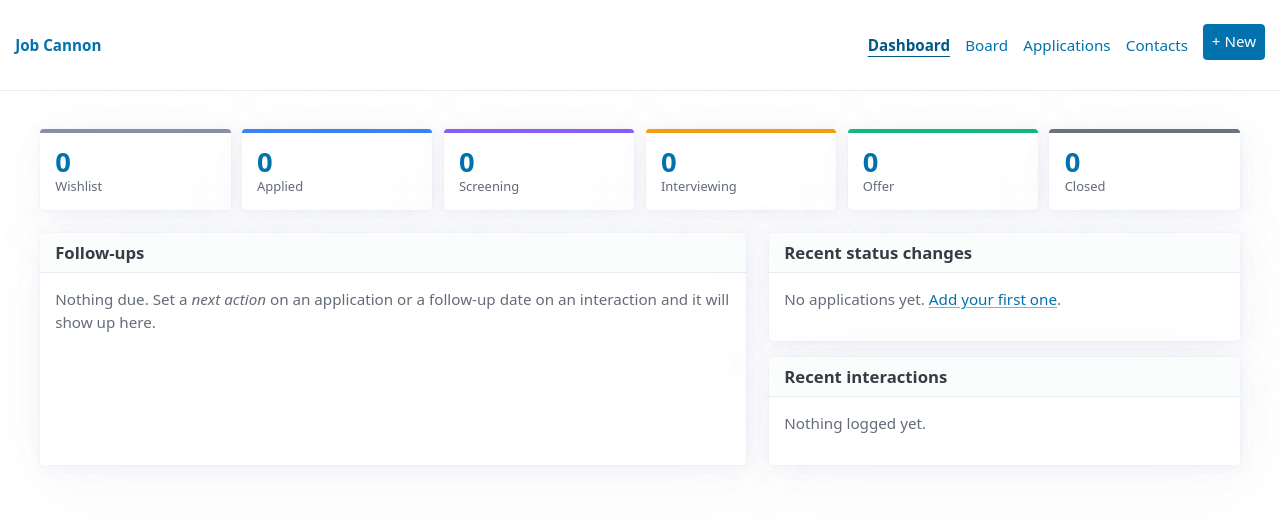
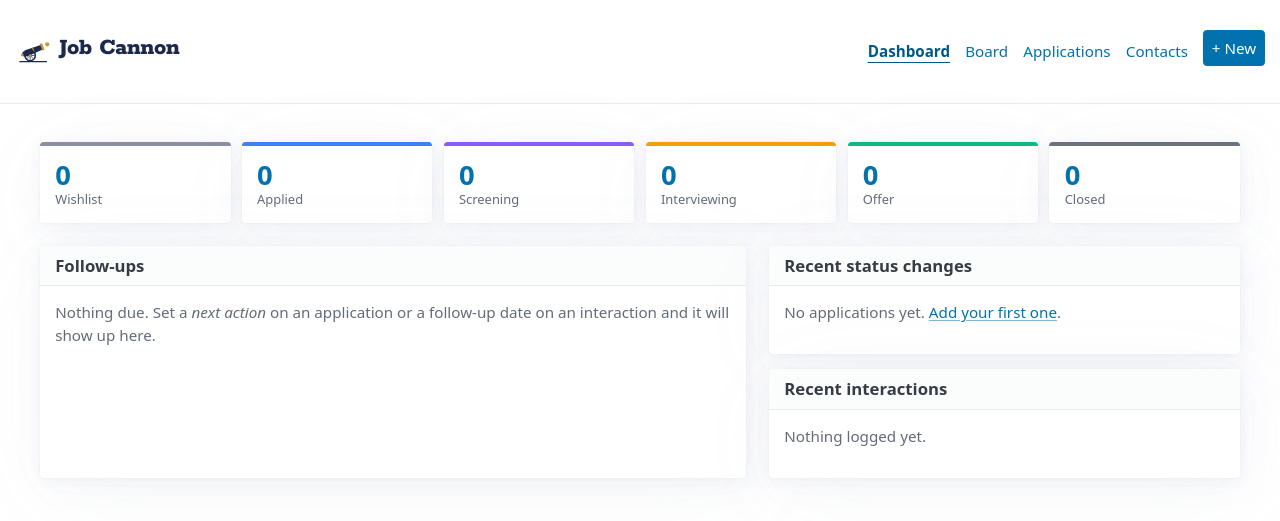
Before and after one commit to mbskinny/job-cannon, a FastAPI app: page / in a window 1280 px wide. Shown: the top 521 px of the page. Run offline with FastAPI, Linux system fonts and the light colour scheme; parts of the project's set-up code (start-up, migrations or seed data) failed here and were passed over.

Commit message:
Add Job Cannon logo, favicon, and header branding
Adopts logo option A ("Classic"): a navy cannon with brass trim.

- static/logo.svg: full-detail mark for use outside the app
- static/favicon.svg: simplified mark on a cream tile for small sizes
- Header shows the inline mark plus a Rokkitt wordmark; logo colors
  adapt to dark mode via CSS variables
- Rokkitt 800 (latin, OFL) vendored so the app stays offline-capable

Co-Authored-By: Claude Opus 5.5 <noreply@anthropic.com>

```diff
--- a/src/job_cannon/static/app.css
+++ b/src/job_cannon/static/app.css
@@ -1,4 +1,11 @@
 /* Job Cannon — small layer on top of Pico */
+@font-face {
+  font-family: "Rokkitt";
+  font-style: normal;
+  font-weight: 800;
+  font-display: swap;
+  src: url("/static/fonts/rokkitt-800-latin.woff2") format("woff2");
+}
 :root {
   --jc-wishlist: #8b8fa3;
   --jc-applied: #3b82f6;
@@ -9,11 +16,23 @@
   --jc-withdrawn: #6b7280;
   --jc-muted: var(--pico-muted-color);
   --pico-font-size: 95%;
+  --jc-logo-ink: #1B2A4A;
+  --jc-logo-brass: #C8963E;
+}
+@media (prefers-color-scheme: dark) {
+  :root:not([data-theme="light"]) { --jc-logo-ink: #E9E2D2; --jc-logo-brass: #D9A853; }
 }
 
 .site-header { border-bottom: 1px solid var(--pico-muted-border-color); margin-bottom: 1.5rem; }
 .site-header nav a[aria-current="page"] { font-weight: 600; text-decoration: underline; text-underline-offset: 0.35em; }
-.brand { color: var(--pico-color); }
+.brand { display: inline-flex; align-items: center; gap: 0.5rem; color: var(--jc-logo-ink); text-decoration: none; }
+.brand:hover { text-decoration: none; }
+.wordmark { font-family: "Rokkitt", Georgia, serif; font-weight: 800; font-size: 1.6rem; line-height: 1; letter-spacing: -0.01em; }
+.logo-mark { width: 2.4rem; height: 2.4rem; flex: none; }
+.logo-mark .ink { fill: var(--jc-logo-ink); }
+.logo-mark .brass { fill: var(--jc-logo-brass); }
+.logo-mark .wheel { fill: var(--pico-background-color); stroke: var(--jc-logo-ink); }
+.logo-mark .spokes { stroke: var(--jc-logo-ink); }
 .nav-cta { padding: 0.35rem 0.9rem; }
 
 h1 { margin-bottom: 0.5rem; }
--- a/src/job_cannon/templates/base.html
+++ b/src/job_cannon/templates/base.html
@@ -4,6 +4,7 @@
   <meta charset="utf-8">
   <meta name="viewport" content="width=device-width, initial-scale=1">
   <title>{% block title %}Job Cannon{% endblock %} · Job Cannon</title>
+  <link rel="icon" href="/static/favicon.svg" type="image/svg+xml">
   <link rel="stylesheet" href="/static/pico.min.css">
   <link rel="stylesheet" href="/static/app.css">
   <script src="/static/htmx.min.js" defer></script>
@@ -11,7 +12,7 @@
 <body>
   <header class="container-fluid site-header">
     <nav>
-      <ul><li><a href="/" class="brand"><strong>Job Cannon</strong></a></li></ul>
+      <ul><li><a href="/" class="brand">{% include "partials/logo.html" %}<span class="wordmark">Job Cannon</span></a></li></ul>
       <ul>
         {% set path = request.url.path %}
         <li><a href="/" {% if path == '/' %}aria-current="page"{% endif %}>Dashboard</a></li>
--- /dev/null
+++ b/src/job_cannon/templates/partials/logo.html
@@ -0,0 +1,15 @@
+{# Option A "Classic" mark; colors come from --jc-logo-* so it adapts to dark mode. Same artwork as static/logo.svg. #}
+<svg class="logo-mark" viewBox="0 0 120 120" aria-hidden="true">
+  <rect x="14" y="102" width="92" height="4" rx="2" class="ink"/>
+  <g transform="rotate(-22 52 72)">
+    <path d="M34 60 L93 63 L93 79 L34 82 Z" class="ink"/>
+    <rect x="89" y="59" width="8" height="24" rx="2" class="brass"/>
+    <rect x="60" y="61" width="4" height="20" class="brass"/>
+    <circle cx="32" cy="71" r="9" class="ink"/>
+    <circle cx="22" cy="71" r="4.5" class="brass"/>
+  </g>
+  <circle cx="50" cy="84" r="17" class="wheel" stroke-width="5"/>
+  <path d="M50 70 V98 M36 84 H64 M40.1 74.1 L59.9 93.9 M59.9 74.1 L40.1 93.9" class="spokes" stroke-width="2.5"/>
+  <circle cx="50" cy="84" r="4.5" class="brass"/>
+  <circle cx="106" cy="47" r="7" class="brass"/>
+</svg>
```
Also changed, not shown: tests/test_web.py (+9 -0 lines), src/job_cannon/static/favicon.svg (added), src/job_cannon/static/fonts/rokkitt-800-latin.woff2 (added), src/job_cannon/static/logo.svg (added).
